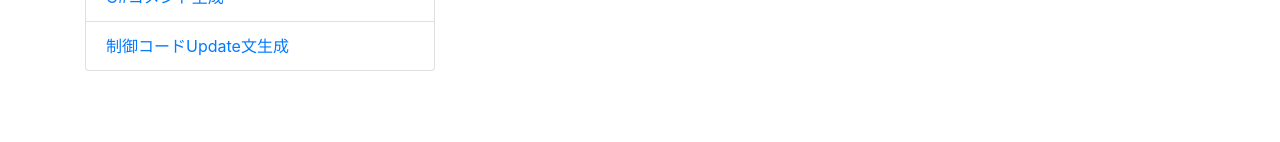
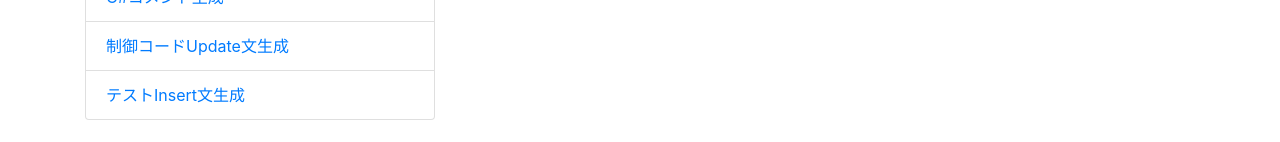
Before and after one commit to sinnlosses/microservice, a plain HTML site: page index.html in a window 1280 px wide. Shown: the part 632-774 px from the top of the page. Drawn offline with nearby package versions, Linux system fonts and the light colour scheme.

Commit message:
リンク追加

```diff
--- a/index.html
+++ b/index.html
@@ -39,6 +39,7 @@
                     <li class="list-group-item"><a href="https://sinnlosses.github.io/microservice-deletestring/">文字列削除</a></li>
                     <li class="list-group-item"><a href="https://sinnlosses.github.io/microservice-generate-csharp-comment/">C#コメント生成</a></li>
                     <li class="list-group-item"><a href="https://sinnlosses.github.io/microservice-generate-update-sql/">制御コードUpdate文生成</a></li>
+                    <li class="list-group-item"><a href="https://sinnlosses.github.io/microservice-generate-insert-sql/">テストInsert文生成</a></li>
                 </ul>
             </div>
         </div>
```
